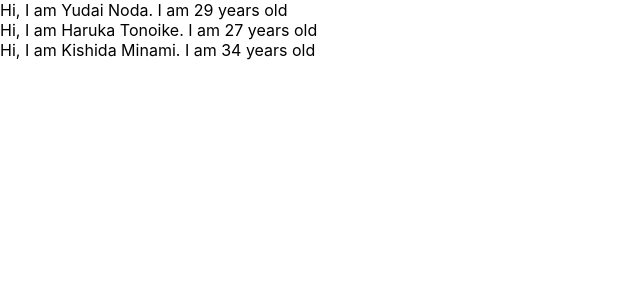
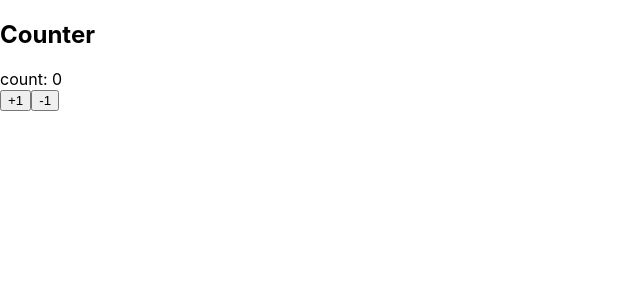
Before and after one commit to YudaiNoda3576/PracticeReact, a React (Create React App) app: page / in a window 1280 px wide. Shown: the top 300 px of the page, without its empty margins (0-640 px from the left). Built offline with nearby package versions, Linux system fonts and the light colour scheme.

Commit message:
stteについて

```diff
--- a/src/App.js
+++ b/src/App.js
@@ -1,29 +1,40 @@
-import PropTypes from 'prop-types';
+import  React, {Component} from "react";
 
 function App() {
-  const profiles = [
-    {name: 'Yudai Noda', age: 29},
-    {name: "Haruka Tonoike", age: 27},
-    {name: "Kishida Minami", age: 34}
-  ]
-  return (
-    <div>
-      {
-        profiles.map((profile, index) => {
-          return <User name={profile.name} age={profile.age} key={index}></User>
-        })
-      }
-    </div>
-  );
+  return (<Counter></Counter>);
 }
 
-const User = (props) => {
-  return <div>Hi, I am {props.name}. I am {props.age} years old</div>
+class Counter extends Component{
+  constructor(props){
+    super(props)
+    this.state = {count: 0}
+    console.log(this.state)
+
+  }
+
+
+  handelPlusButton = () => {
+    const currentCount = this.state.count;
+    this.setState({count: currentCount + 1})
+  }
+
+  handelMinusButton = () => {
+    const currentCount = this.state.count;
+    this.setState({count: currentCount - 1})
+  }
+
+  render(){
+    console.log(this.state);
+    return (
+      <React.Fragment>
+        <h2>Counter</h2>
+        <div>count: {this.state.count}</div>
+        <button onClick={this.handelPlusButton}>+1</button>
+        <button onClick={this.handelMinusButton}>-1</button>
+      </React.Fragment>
+    )
+  }
 }
 
-User.propTypes = {
-  name: PropTypes.string,
-  age: PropTypes.number.isRequired
-}
 
 export default App;
```
